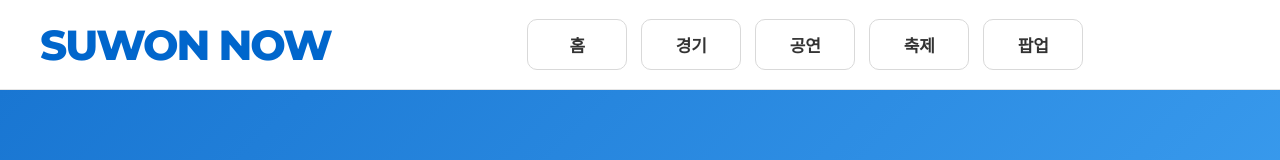
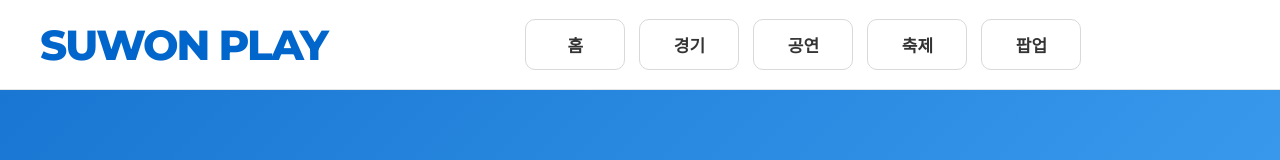
Before and after one commit to EJUNSEONG/suwon-now, a React (Vite) app in the folder suwon-now/: page / in a window 1280 px wide. Shown: the top 160 px of the page. Built offline with nearby package versions, Linux system fonts and the light colour scheme.

Commit message:
suwon play

```diff
--- a/suwon-now/src/components/Header.tsx
+++ b/suwon-now/src/components/Header.tsx
@@ -2,7 +2,7 @@ function Header() {
   return (
     <header>
       <div className="logo">
-        <h1>SUWON NOW</h1>
+        <h1>SUWON PLAY</h1>
       </div>
 
       <nav>
```
